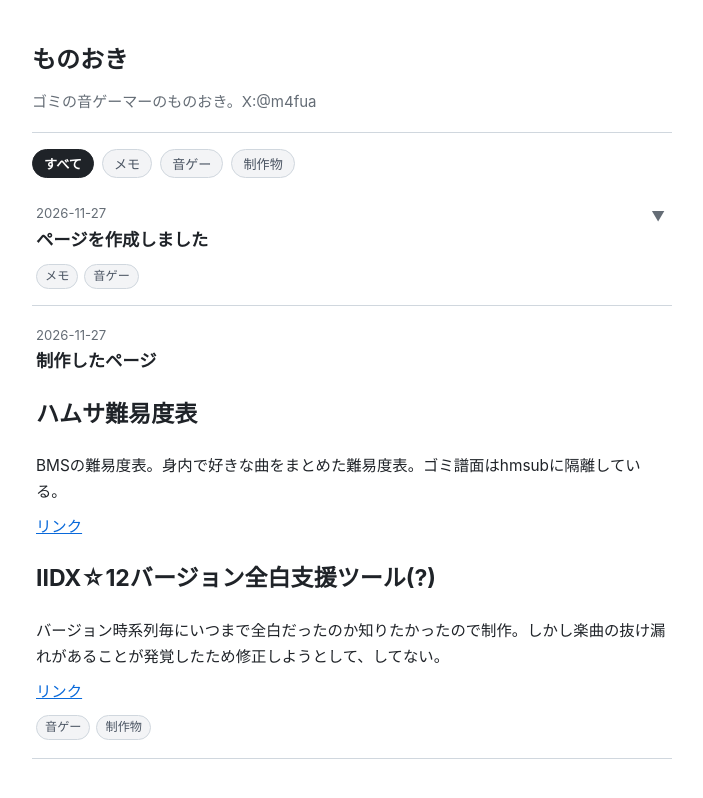
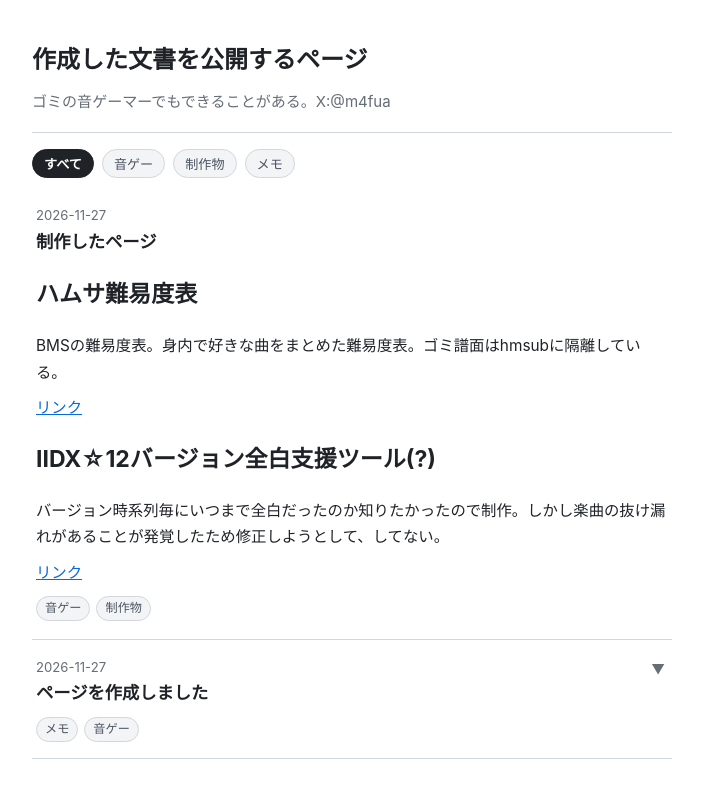
Before and after one commit to 4fua/documents, a plain HTML site: page index.html in a window 1280 px wide. Shown: the whole page, without its empty margins (288-991 px from the left). Drawn offline with Linux system fonts and the light colour scheme.

Commit message:
Add files via upload

```diff
--- a/index.html
+++ b/index.html
@@ -3,14 +3,14 @@
 <head>
   <meta charset="UTF-8" />
   <meta name="viewport" content="width=device-width, initial-scale=1.0" />
-  <title>ものおき</title>
+  <title>作成した文書を公開するページ</title>
   <link rel="stylesheet" href="style.css" />
 </head>
 <body>
   <main class="container">
     <header class="site-header">
-      <h1>ものおき</h1>
-      <p class="site-intro">ゴミの音ゲーマーのものおき。X:@m4fua</p>
+      <h1>作成した文書を公開するページ</h1>
+      <p class="site-intro">ゴミの音ゲーマーでもできることがある。X:@m4fua</p>
     </header>
 
     <div id="tag-bar" class="tag-bar"></div>
@@ -22,7 +22,8 @@
   <script>
     const listEl = document.getElementById("doc-list");
     const tagBarEl = document.getElementById("tag-bar");
-    const items = Array.isArray(DOCUMENTS) ? DOCUMENTS : [];
+    // docs.js の下にある（新しい）データほど上に表示されるよう逆順にする
+    const items = Array.isArray(DOCUMENTS) ? [...DOCUMENTS].reverse() : [];
     let selectedTag = "ALL";
 
     // 全アイテムから重複なしでタグ一覧を抽出
```
